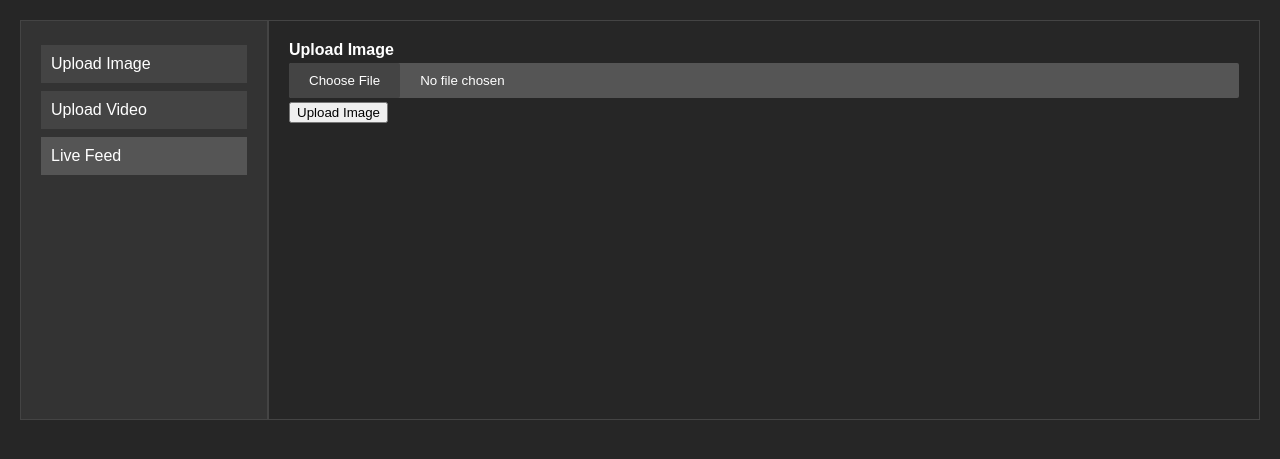
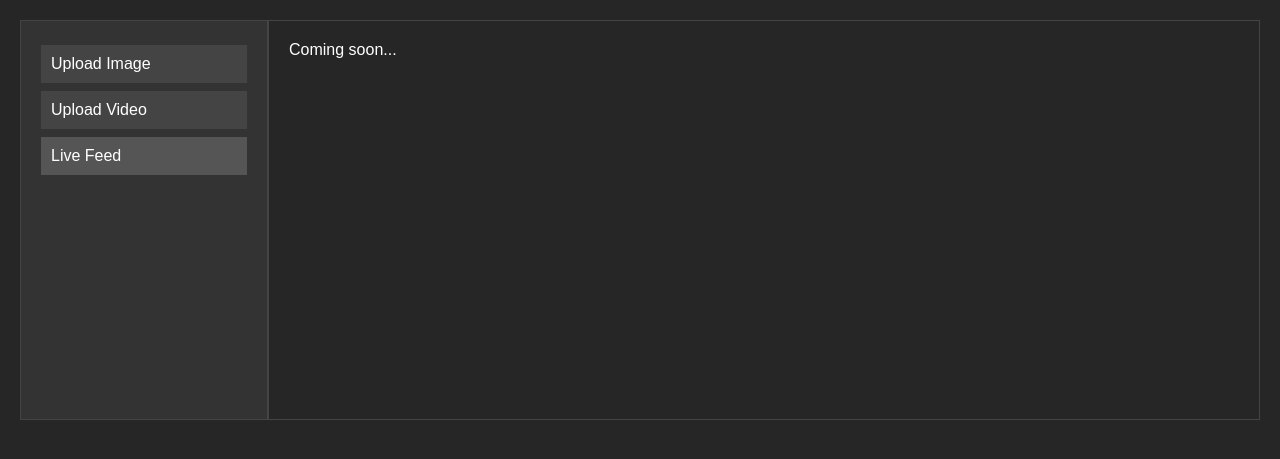
Before and after one commit to WillMeagher/Drone-Detection, a Flask app: page /live_feed in a window 1280 px wide. Shown: the part 77-536 px from the top of the page. Run offline with Flask 3, Linux system fonts and the light colour scheme; parts of the project's set-up code (start-up, migrations or seed data) failed here and were passed over.

Commit message:
fixed small errors for consitency

```diff
--- a/services/main/src/app.py
+++ b/services/main/src/app.py
@@ -99,4 +99,4 @@ def serve_file(filename):
 
 
 if __name__ == '__main__':
-    app.run(debug=True, host='0.0.0.0', port=5000)
+    app.run(debug=True, host='0.0.0.0')
--- a/services/main/src/templates/live_feed.html
+++ b/services/main/src/templates/live_feed.html
@@ -2,17 +2,7 @@
 {% include 'inc/header.html' %}
 
 <main>
-  <form action="/upload_image" method="post" enctype="multipart/form-data">
-    <div class="form-group">
-      <label for="image">Upload Image</label>
-      <input type="file" name="image" accept="image/*" class="form-control-file" id="imageInput">
-    </div>
-    <!-- Image Preview -->
-    <div class="text-center">
-      <img id="imagePreview" src="#" alt="Image Preview" style="max-width: 100%; max-height: 200px; display: none;">
-    </div>
-    <button type="submit" class="btn btn-primary">Upload Image</button>
-  </form>
+  Coming soon...
 </main>
 
 
--- a/services/main/src/templates/video.html
+++ b/services/main/src/templates/video.html
@@ -15,10 +15,10 @@
 
   <form action="/upload_video" method="post" enctype="multipart/form-data">
     <div class="form-group">
-      <label for="video">Detect</label>
+      <label for="video">Select Video</label>
       <input type="file" name="video" accept="video/*" class="form-control-file" id="videoInput">
     </div>
-    <button type="submit" class="submit">Upload Video</button>
+    <button type="submit" class="submit">Detect</button>
     <!-- Video Preview -->
     <div class="preview-window">
       <video id="videoPreview" controls style="max-width: 100%; max-height: 250px; display: none;"></video>
```
